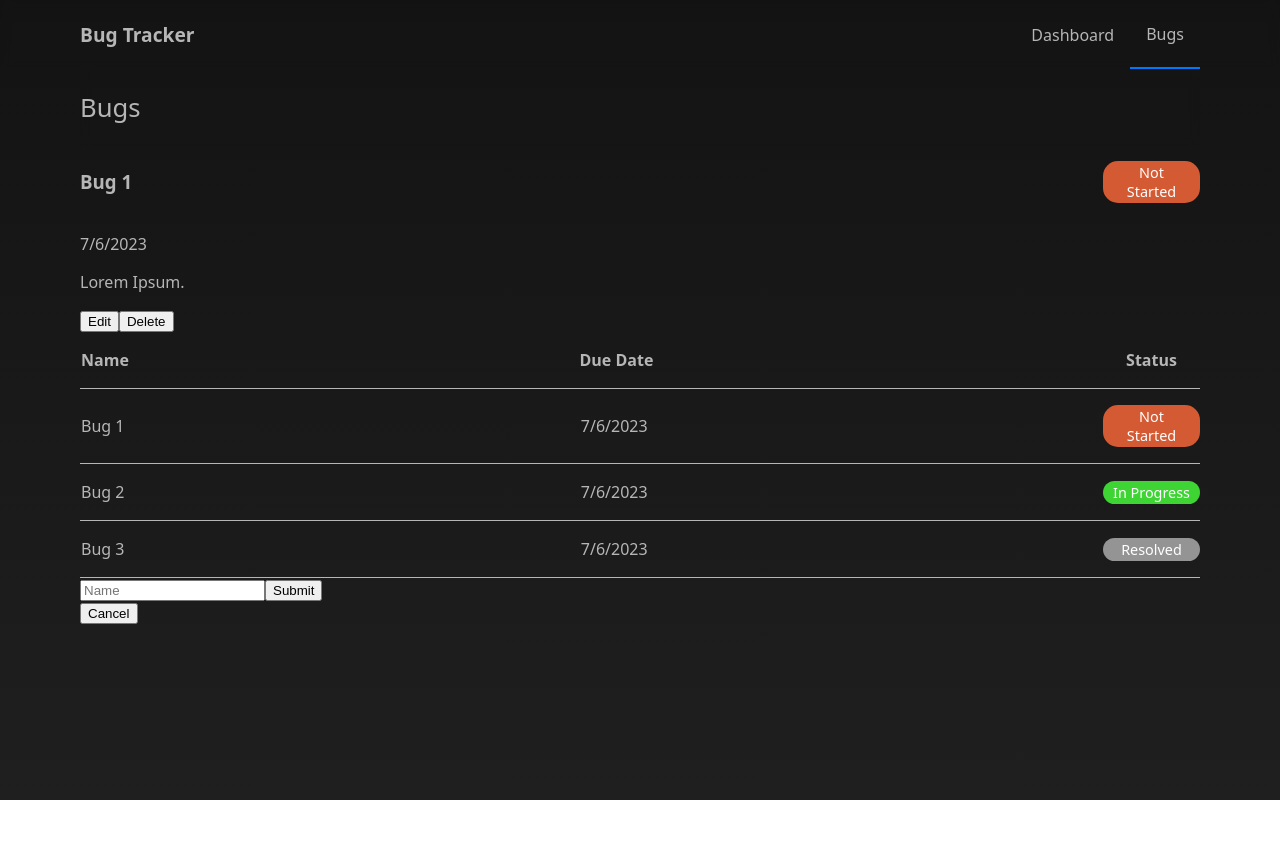
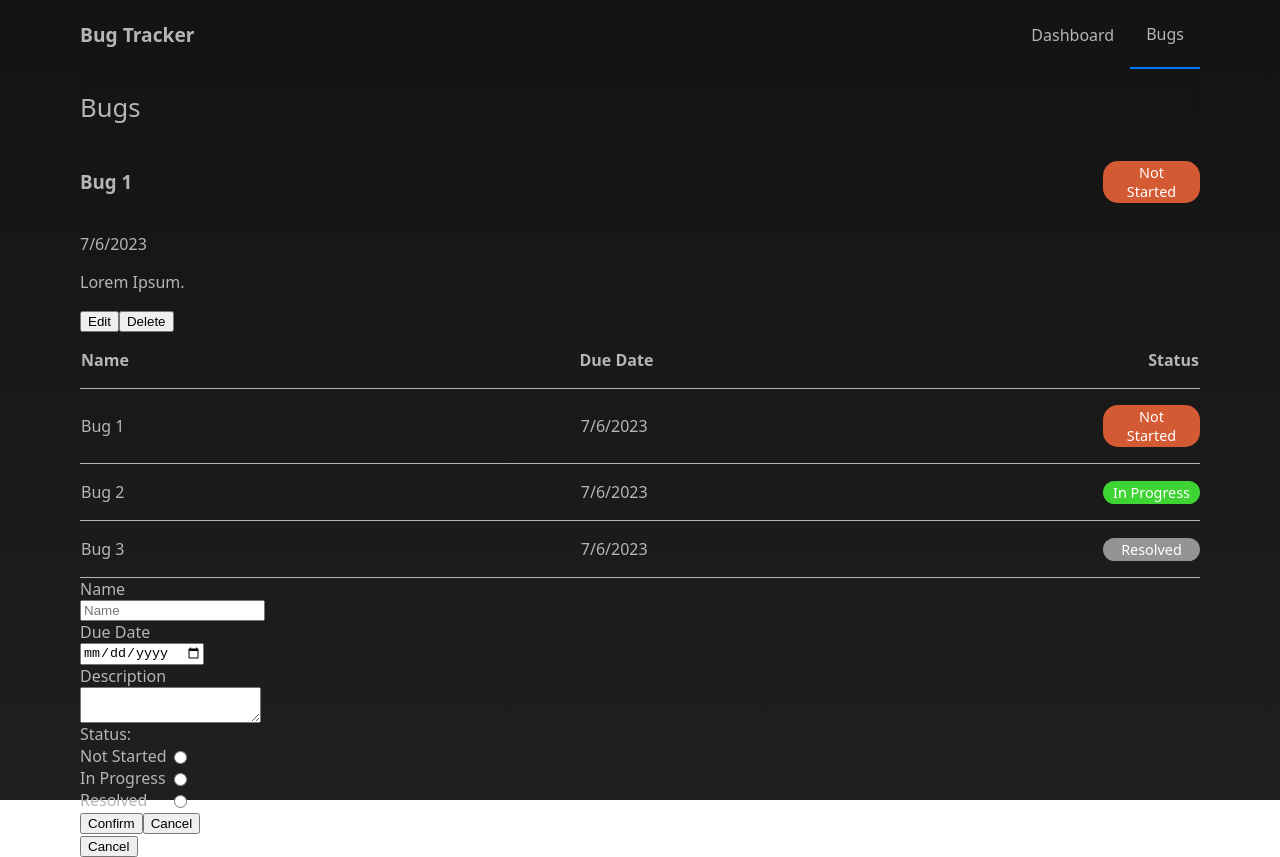
Before and after one commit to Mario-Florio/bug-tracker, a React (Create React App) app: page /bugs in a window 1280 px wide. Both pictures are taken after a click on the button "Add Bug". Before the commit the page ends 800 px from the top, so only its background shows below. Built offline with nearby package versions, Linux system fonts and the light colour scheme; the HTML template or start-up script is replaced by a standard one.

Commit message:
feat: add inputs to 'add bug' form for addition bug props

```diff
--- a/src/pages/Bugs/BugsList/BugsList.js
+++ b/src/pages/Bugs/BugsList/BugsList.js
@@ -5,21 +5,8 @@ import uniqid from 'uniqid';
 function BugsList(props) {
 
     const [formIsActive, setFormIsActive] = useState(false);
-    const [name, setName] = useState("");
 
     const { bugs, bugsList, setBugsList, setBug } = props;
-
-    const handleChange = e => {
-        setName(e.target.value);
-    };
-
-    const handleSubmit = e => {
-        e.preventDefault();
-        bugs.add({ id: uniqid(), name: name, description: "Lorem Ipsum.", dueDate: new Date(), status: 1, priority: 1 });
-        setBugsList(bugs.getBugs());
-        setName("");
-        setFormIsActive(false);
-    }
 
     return(
         <div className="bugsList">
@@ -28,7 +15,7 @@ function BugsList(props) {
                     <tr className="bugsList__tableRow">
                         <th>Name</th>
                         <th>Due Date</th>
-                        <th style={{width: "97px"}}>Status</th>
+                        <th style={{textAlign: "right", width: "97px"}}>Status</th>
                     </tr>
                 </thead>
                 <tbody>
@@ -37,10 +24,7 @@ function BugsList(props) {
             </table>
             {formIsActive ?
                 <>
-                    <form>
-                        <input type="text" onChange={handleChange} placeholder="Name"/>
-                        <button onClick={handleSubmit}>Submit</button>
-                    </form>
+                    <Form bugs={bugs} setBugsList={setBugsList} setFormIsActive={setFormIsActive}/>
                     <button onClick={() => setFormIsActive(false)}>Cancel</button>
                 </>
             :
@@ -52,10 +36,6 @@ function BugsList(props) {
 }
 
 export default BugsList;
-
-function BugTicket(props) {
-
-    const { bug, setBug, bugsList } = props;
 
 function convertStatus(status) {
     let statusStr
@@ -76,6 +56,10 @@ function BugTicket(props) {
     return statusStr;
 }
 
+function BugTicket(props) {
+
+    const { bug, setBug, bugsList } = props;
+
     return(
         <tr onClick={() => setBug(bugsList[bugsList.indexOf(bug)])} className="bugsList__tableDataRow">
             <td>{bug.name}</td>
@@ -88,3 +72,80 @@ function BugTicket(props) {
         </tr>
     );
 }
+
+function Form(props) {
+
+    const [name, setName] = useState("");
+    const [dueDate, setDueDate] = useState("");
+    const [description, setDescription] = useState("");
+    const [status, setStatus] = useState(0);
+
+    const { bugs, setBug, setBugsList, setFormIsActive } = props;
+
+    const handleCancel = e => {
+        e.preventDefault();
+        setFormIsActive(false);
+    };
+
+    const handleNameChange = e => {
+        setName(e.target.value);
+    };
+
+    const handleDescriptionChange = e => {
+        setDescription(e.target.value);
+    };
+
+    const handleDueDateChange = e => {
+        setDueDate(e.target.value);
+    };
+
+    const handleStatusChange = e => {
+        setStatus(Number(e.target.value));
+    };
+
+    const handleSubmit = e => {
+        e.preventDefault();
+        let bugId = uniqid();
+        bugs.add({
+            id: bugId,
+            name: name,
+            dueDate: new Date(dueDate),
+            description: description,
+            status: status
+        });
+        setBugsList(bugs.getBugs());
+        setName("");
+        setDueDate("");
+        setDescription("");
+        setStatus(0);
+        setFormIsActive(false);
+    };
+
+    return(
+        <form style={{display: "flex", flexDirection: "column", alignItems: "start", color: "rgb(182, 182, 182)"}}>
+            <label>Name</label>
+            <input type="text" onChange={handleNameChange} placeholder={"Name"}/>
+            <label>Due Date</label>
+            <input type="date" onChange={handleDueDateChange}/>
+            <label>Description</label>
+            <textarea onChange={handleDescriptionChange}/>
+            <label>Status:</label>
+            <div style={{display: "flex", justifyContent: "space-between", width: "110px"}}>
+                <label>Not Started</label>
+                <input type="radio" name="status" value={1} onChange={handleStatusChange}/>
+            </div>
+            <div style={{display: "flex", justifyContent: "space-between", width: "110px"}}>
+                <label>In Progress</label>
+                <input type="radio" name="status" value={2} onChange={handleStatusChange}/>
+            </div>
+            <div style={{display: "flex", justifyContent: "space-between", width: "110px"}}>
+                <label>Resolved</label>
+                <input type="radio" name="status" value={3} onChange={handleStatusChange}/>
+            </div>
+            <div>
+                <button onClick={handleSubmit}>Confirm</button>
+                <button onClick={handleCancel}>Cancel</button>
+            </div>
+        </form>
+    )
+}
```
Lines whose indentation alone changed are shown as unchanged.
